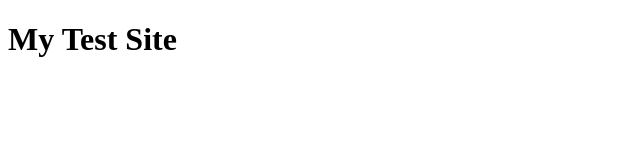
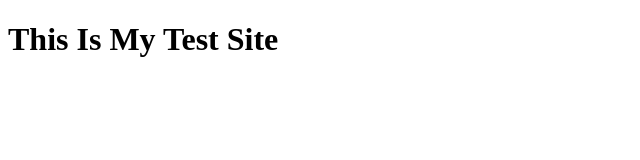
Before and after one commit to robertholl/testproject, a plain HTML site: page index.html in a window 1280 px wide. Shown: the whole page, without its empty margins (0-640 px from the left). Drawn offline with Linux system fonts and the light colour scheme.

Commit message:
This is my test site

```diff
--- a/index.html
+++ b/index.html
@@ -5,6 +5,6 @@
     <title>My Test Site</title>
   </head>
   <body>
-    <H1>My Test Site</H1>
+    <H1>This Is My Test Site</H1>
   </body>
 </html>
```
